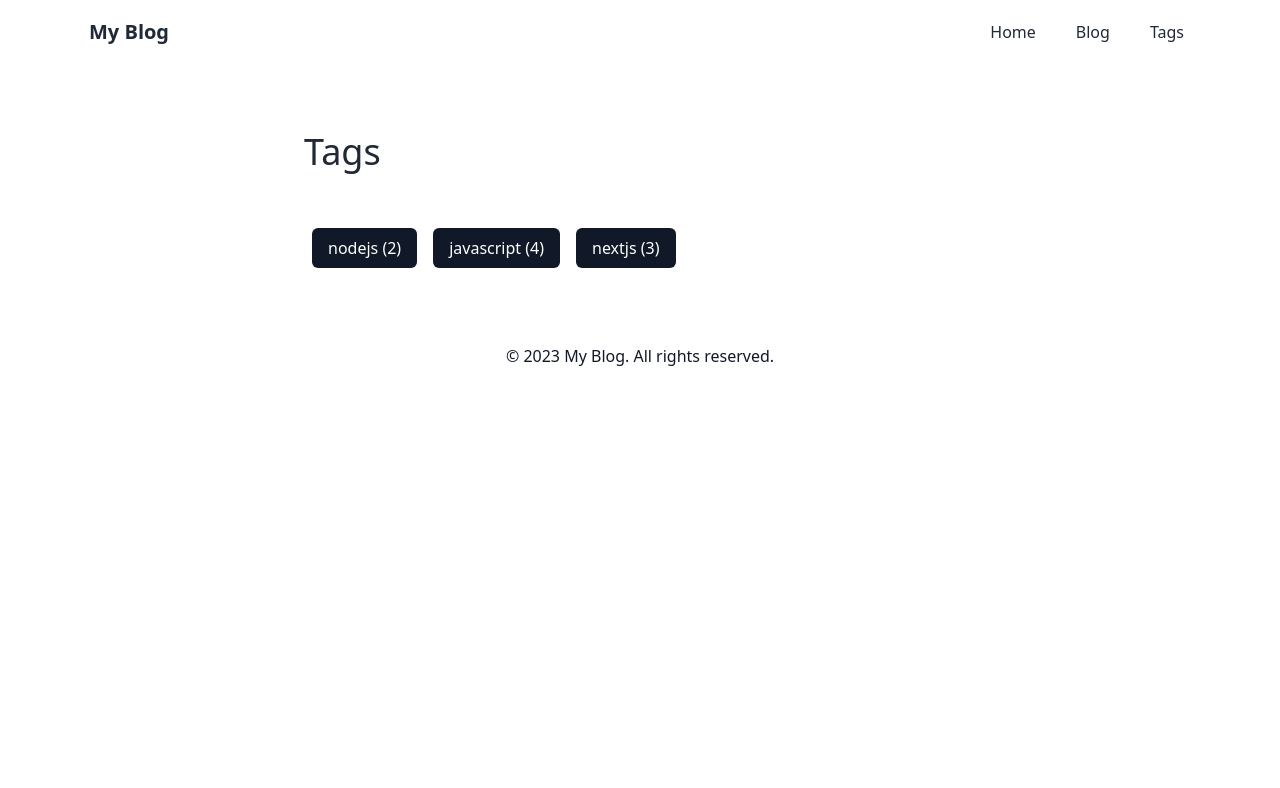
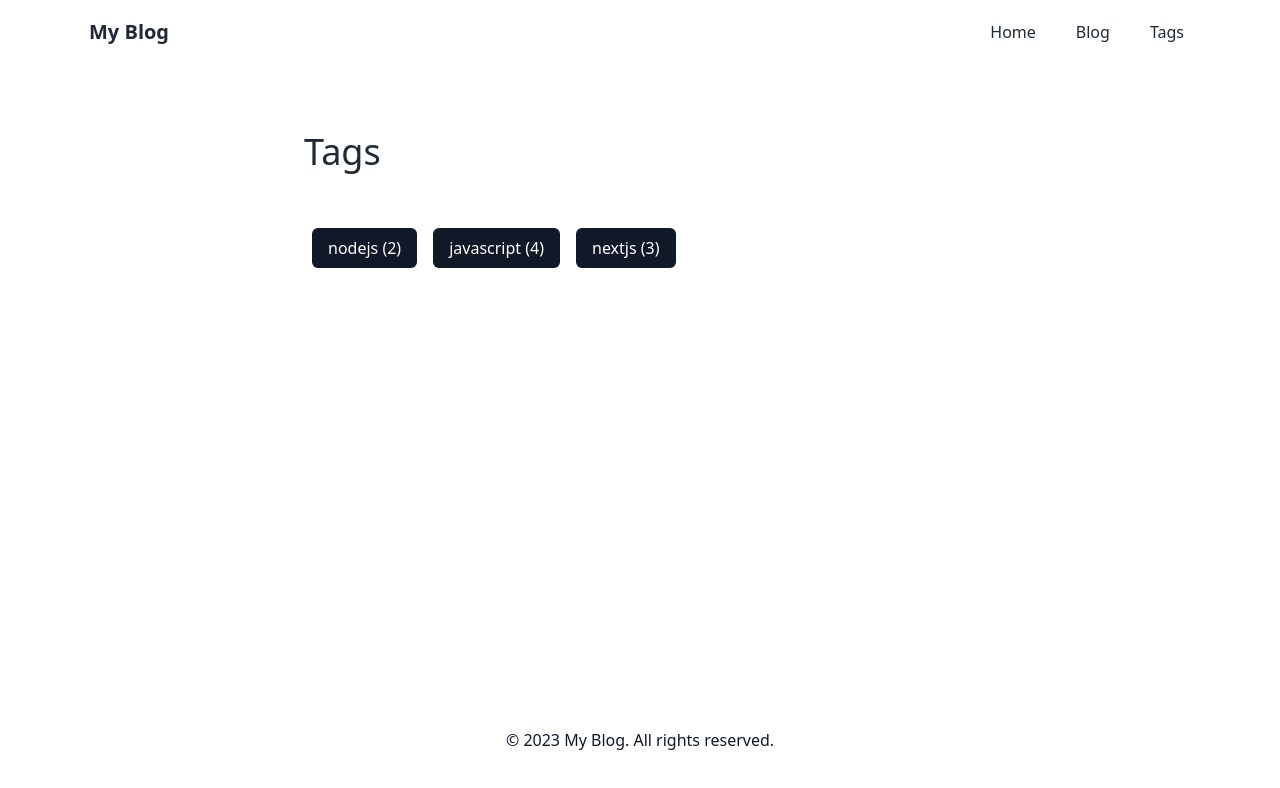
Before and after one commit to akshaymalik1995/nextjs-static-blog, a Next.js app: page /tags in a window 1280 px wide. Shown: the top 788 px of the page. Built offline with nearby package versions, Linux system fonts and the light colour scheme.

Commit message:
Footer at the bottom

```diff
--- a/components/Layout.jsx
+++ b/components/Layout.jsx
@@ -3,12 +3,13 @@ import Footer from "./Footer";
 export default function Layout({ children }) {
     return (
         <>
+            <div className="min-h-screen flex flex-col justify-between">
             <Navbar />
-            <main  className="container mx-auto p-5">
+            <main  className="container flex-grow mx-auto p-5">
                 {children}
             </main>
             <Footer />
-
+            </div>
         </>
     )
 }
```
